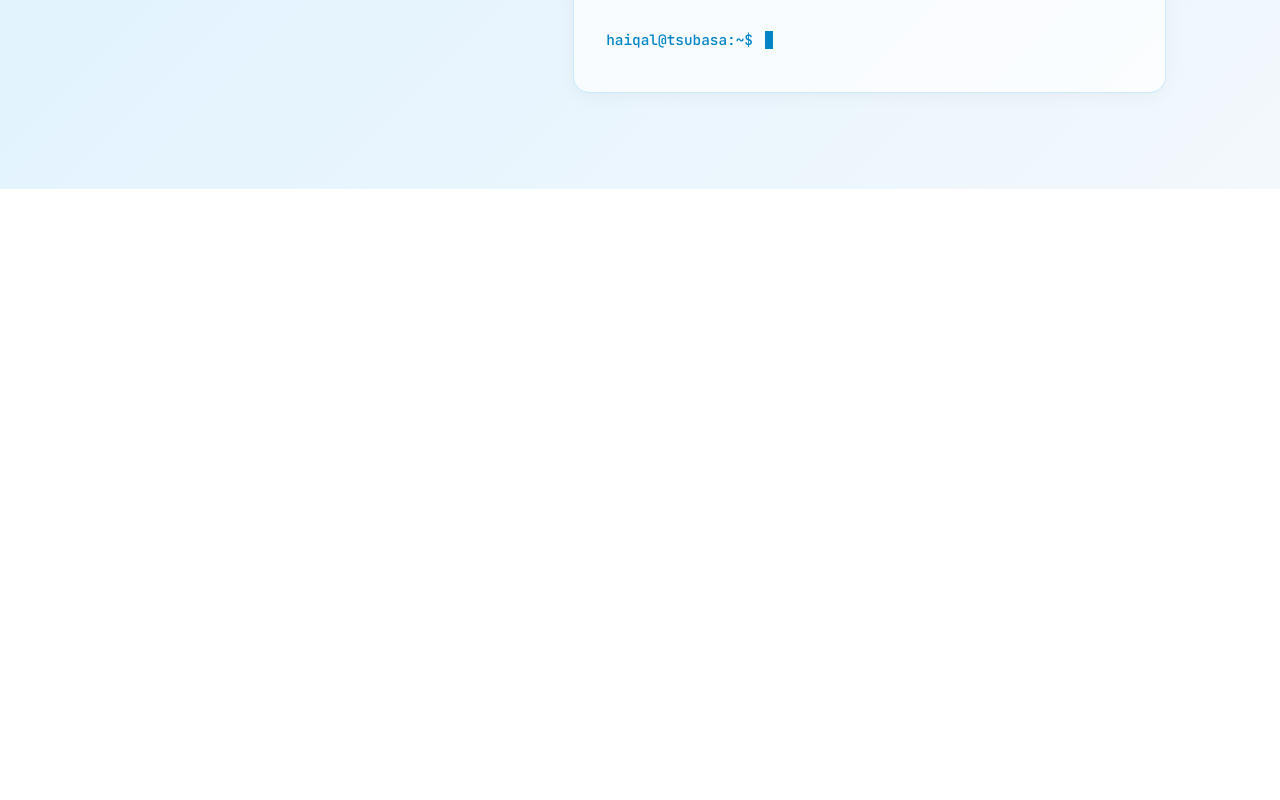
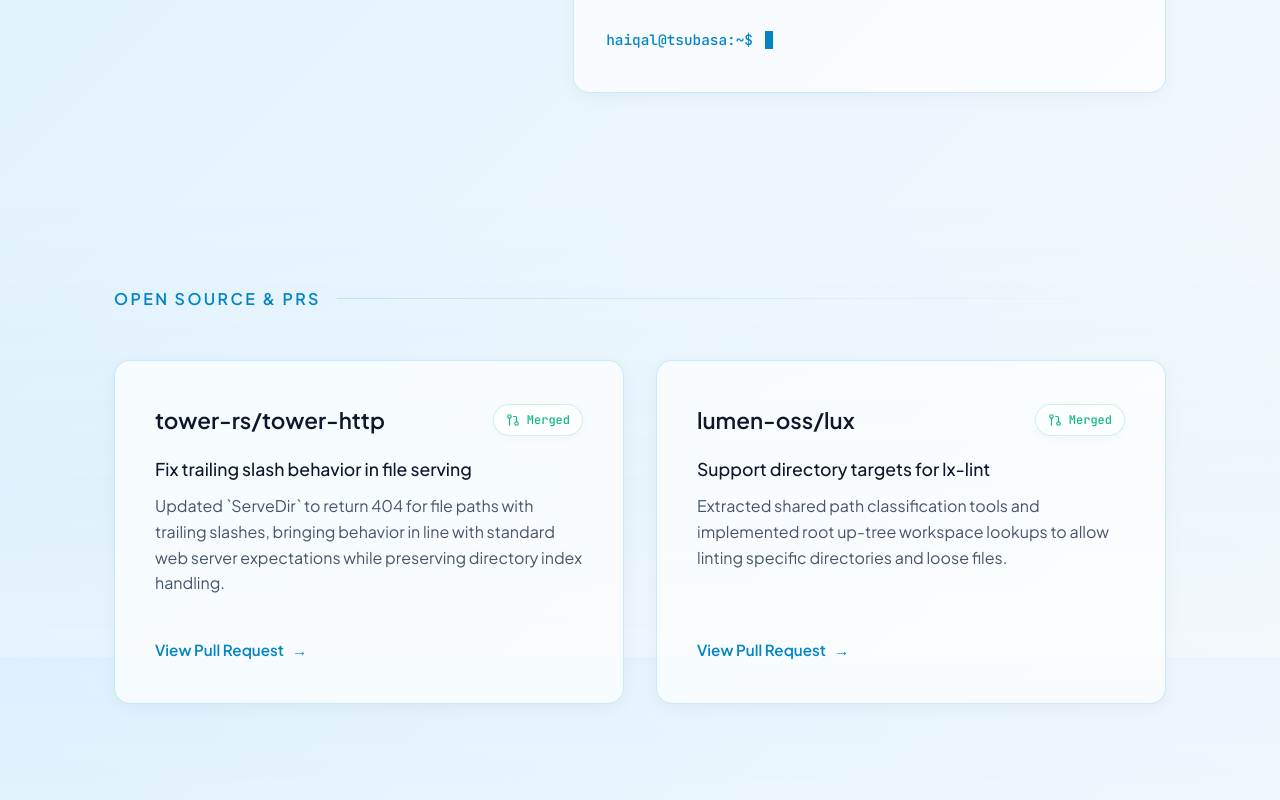
Before and after one commit to Isvane/phantasia, a SvelteKit app: page / in a window 1280 px wide. Shown: the part 1743-2543 px from the top of the page. Before the commit the page ends 1932 px from the top, so only its background shows below. Built offline with nearby package versions, Linux system fonts and the light colour scheme.

Commit message:
feat(home): add open source section

```diff
--- a/src/routes/+page.svelte
+++ b/src/routes/+page.svelte
@@ -14,6 +14,23 @@
         { category: "Infra", techs: ["Docker", "Linux", "Git"] },
         { category: "Learning", techs: ["WebAssembly", "Svelte"] },
     ];
+
+    const contributions = [
+        {
+            repo: "tower-rs/tower-http",
+            title: "Fix trailing slash behavior in file serving",
+            desc: "Updated `ServeDir` to return 404 for file paths with trailing slashes, bringing behavior in line with standard web server expectations while preserving directory index handling.",
+            link: "https://github.com/tower-rs/tower-http/pull/678",
+            status: "Merged",
+        },
+        {
+            repo: "lumen-oss/lux",
+            title: "Support directory targets for lx-lint",
+            desc: "Extracted shared path classification tools and implemented root up-tree workspace lookups to allow linting specific directories and loose files.",
+            link: "https://github.com/lumen-oss/lux/pull/1656",
+            status: "Merged",
+        },
+    ];
 </script>
 
 <div class="ambient-glow"></div>
@@ -29,6 +46,7 @@
         <div class="nav-links">
             <a href="#projects" class="nav-link">Projects</a>
             <a href="#stack" class="nav-link">Stack</a>
+            <a href="#opensource" class="nav-link">Open Source</a>
         </div>
     </div>
 </nav>
@@ -117,7 +135,7 @@
                         </span>
                     </div>
                     <p class="project-desc">
-                        An easy-to-use Rust library for instant, typo-tolerant
+                        Fast and easy-to-use Rust library for instant, typo-tolerant
                         search. Takes the headache out of complex fuzzy lookups
                         with a clean API that runs on both the backend and in
                         the browser via WebAssembly.
@@ -176,9 +194,65 @@
             </div>
         </div>
     </section>
+
+    <section id="opensource" class="section alt-bg">
+        <div class="container fade-up delay-5">
+            <div class="section-header">
+                <h2 class="section-title">Open Source & PRs</h2>
+                <div class="line"></div>
+            </div>
+
+            <div class="project-grid">
+                {#each contributions as pr}
+                    <a
+                        href={pr.link}
+                        target="_blank"
+                        rel="noreferrer"
+                        class="project-card glass-panel pr-card"
+                    >
+                        <div class="project-header">
+                            <h3>{pr.repo}</h3>
+                            <span class="badge pr-badge">
+                                <svg
+                                    xmlns="http://www.w3.org/2000/svg"
+                                    width="14"
+                                    height="14"
+                                    viewBox="0 0 24 24"
+                                    fill="none"
+                                    stroke="currentColor"
+                                    stroke-width="2"
+                                    stroke-linecap="round"
+                                    stroke-linejoin="round"
+                                >
+                                    <circle cx="18" cy="18" r="3"></circle>
+                                    <circle cx="6" cy="6" r="3"></circle>
+                                    <path d="M13 6h3a2 2 0 0 1 2 2v7"></path>
+                                    <line x1="6" y1="9" x2="6" y2="21"></line>
+                                </svg>
+                                {pr.status}
+                            </span>
+                        </div>
+                        <h4 class="pr-title">{pr.title}</h4>
+                        <p class="project-desc">
+                            {pr.desc}
+                        </p>
+                        <div class="project-footer">
+                            <span class="cta-button">
+                                View Pull Request <span class="arrow"
+                                    >&rarr;</span
+                                >
+                            </span>
+                        </div>
+                    </a>
+                {/each}
+            </div>
+        </div>
+    </section>
 </main>
 
 <style>
+    /* ... (Keep ALL your existing styles unchanged, and add these at the very bottom) ... */
+
     .portfolio-container {
         position: relative;
         z-index: 1;
@@ -591,4 +665,29 @@
             text-align: center;
         }
     }
+
+    .delay-5 {
+        animation-delay: 0.9s;
+    }
+
+    .pr-card {
+        text-decoration: none;
+        color: inherit;
+    }
+
+    .pr-title {
+        font-size: 1.1rem;
+        font-weight: 500;
+        color: var(--text-main);
+        margin-bottom: 0.5rem;
+    }
+
+    .pr-badge {
+        color: #10b981;
+        border-color: rgba(16, 185, 129, 0.2);
+    }
+
+    .pr-card:hover .pr-badge {
+        border-color: #10b981;
+    }
 </style>
```
